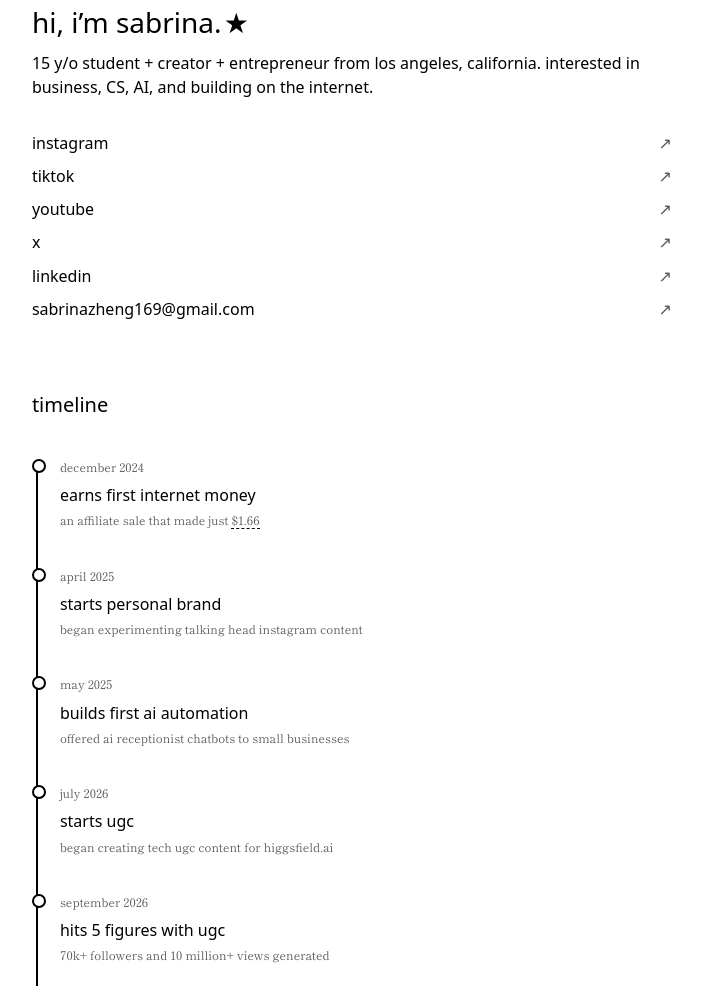
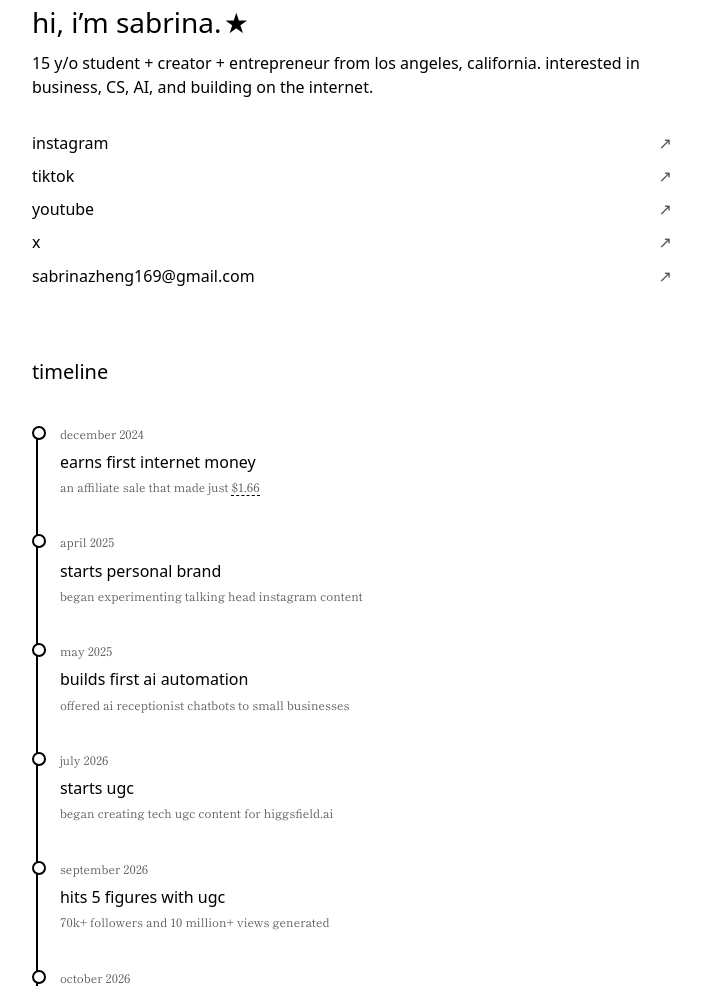
Before and after one commit to sabrinazheng169-cpu/personal-website, a plain HTML site: page index.html in a window 1280 px wide. Shown: the part 114-1100 px from the top of the page, without its empty margins (223-924 px from the left). Drawn offline with Linux system fonts and the light colour scheme; a web font is replaced by a local one.

Commit message:
Update index.html

```diff
--- a/index.html
+++ b/index.html
@@ -114,7 +114,6 @@ var LINKS=[
   ["tiktok","https://www.tiktok.com/@sabrinazzheng"],
   ["youtube","https://www.youtube.com/@sabrinazzheng"],
   ["x","https://x.com/sabrinazzheng"],
-  ["linkedin","https://www.linkedin.com/in/sabrinazzheng/"],
   ["sabrinazheng169@gmail.com","mailto:sabrinazheng169@gmail.com"]
 ];
 var ul=$("#slots");
```
